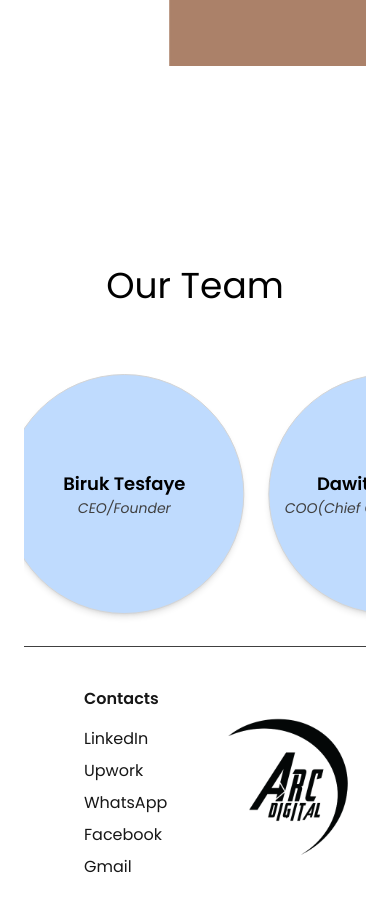
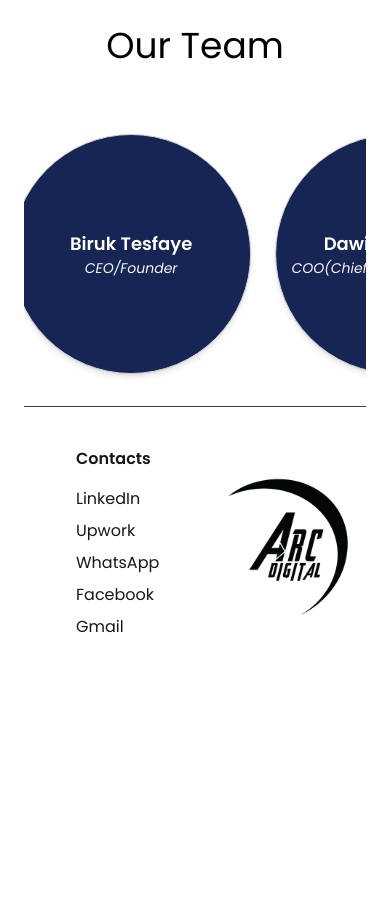
Before and after one commit to rainbows-n-sushine/Arc-Digital-new, a React (Vite) app: page / in a window 390 px wide. Shown: the part 4160-5072 px from the top of the page. After the commit the page ends 4847 px from the top, so only its background shows below. Built offline with nearby package versions, Linux system fonts and the light colour scheme; the HTML template or start-up script is replaced by a standard one.

Commit message:
Just adding the team section

```diff
--- a/src/components/Footer.jsx
+++ b/src/components/Footer.jsx
@@ -4,7 +4,7 @@ const Footer = () => {
   return (
     <footer className="  border-t py-10 border-neutral-700 mt-50">
       <div className="flex ml-12 lg:grid-cols-3 gap-0">
-        <div className="lg:ml-[80px] ml-3">
+        <div className="lg:ml-[80px] ml-1">
           <h3 className="text-md font-semibold mb-4 text-neutral-900">Contacts</h3>
           <ul className="space-y-2">
             {contactLinks.map((link, index) => (
--- a/src/components/OurClients.jsx
+++ b/src/components/OurClients.jsx
@@ -36,10 +36,11 @@ const OurClients = () => {
             key={index}
             src={src}
             alt={`Client ${index + 1}`}
-              className="h-40 w-auto object-contain w-auto h-[400px]"
+            className="h-40 w-auto object-contain"
           />
         ))}
       </div>
+
       </div>
     </div>
   );
--- a/src/components/OurTeam.jsx
+++ b/src/components/OurTeam.jsx
@@ -1,6 +1,7 @@
 import { teamMembers } from "../constants";
 import { useDragScroll } from '../hooks/useDragScroll';
 import {useState} from "react"
+import "../index.css"
 
 const OurTeam = () => {
   const dragRef = useDragScroll();
@@ -16,7 +17,7 @@ const OurTeam = () => {
           {teamMembers.map((member, index) => {
             const total = teamMembers.length;
             const angle = (360 / total) * index;
-            const radius = 190;
+            const radius = 180;
 
             const x = radius * Math.cos((angle * Math.PI) / 180);
             const y = radius * Math.sin((angle * Math.PI) / 180);
@@ -68,15 +69,15 @@ const OurTeam = () => {
           <div
 
             key={index}
-            className="flex-shrink-0 w-60 h-60 rounded-full bg-blue-200 text-center flex flex-col items-center justify-center shadow-md border border-neutral-300    animate-scroll"
+            className="flex-shrink-0 w-60 h-60 rounded-full bg-blue-950 text-center flex flex-col items-center justify-center shadow-md border border-neutral-300 animate-scroll"
           >
             {/* <img
               src={member.image}
               alt={member.name}
               className="w-16 h-16 rounded-full border mb-2"
             /> */}
-            <h4 className="text-lg font-semibold">{member.name}</h4>
-            <p className="text-sm italic text-neutral-700">
+            <h4 className="text-lg font-semibold text-white">{member.name}</h4>
+            <p className="text-sm italic text-neutral-100">
               {member.position}
             </p>
           </div>
--- a/src/index.css
+++ b/src/index.css
@@ -9,3 +9,28 @@
   scroll-behavior: smooth;
   /* color-scheme:dark; */
 }
+@keyframes rotate-center {
+  0% {
+    transform: rotate(0);
+  }
+  100% {
+    transform: rotate(360deg);
+  }
+}
+
+.animate-rotate-center {
+  animation: rotate-center 29s linear infinite;
+}
+
+@keyframes scroll-left {
+  0% {
+    transform: translateX(0);
+  }
+  100% {
+    transform: translateX(-50%);
+  }
+}
+
+.animate-scroll {
+  animation: scroll-left 60s linear infinite;
+}
```
Lines whose indentation alone changed are shown as unchanged.
